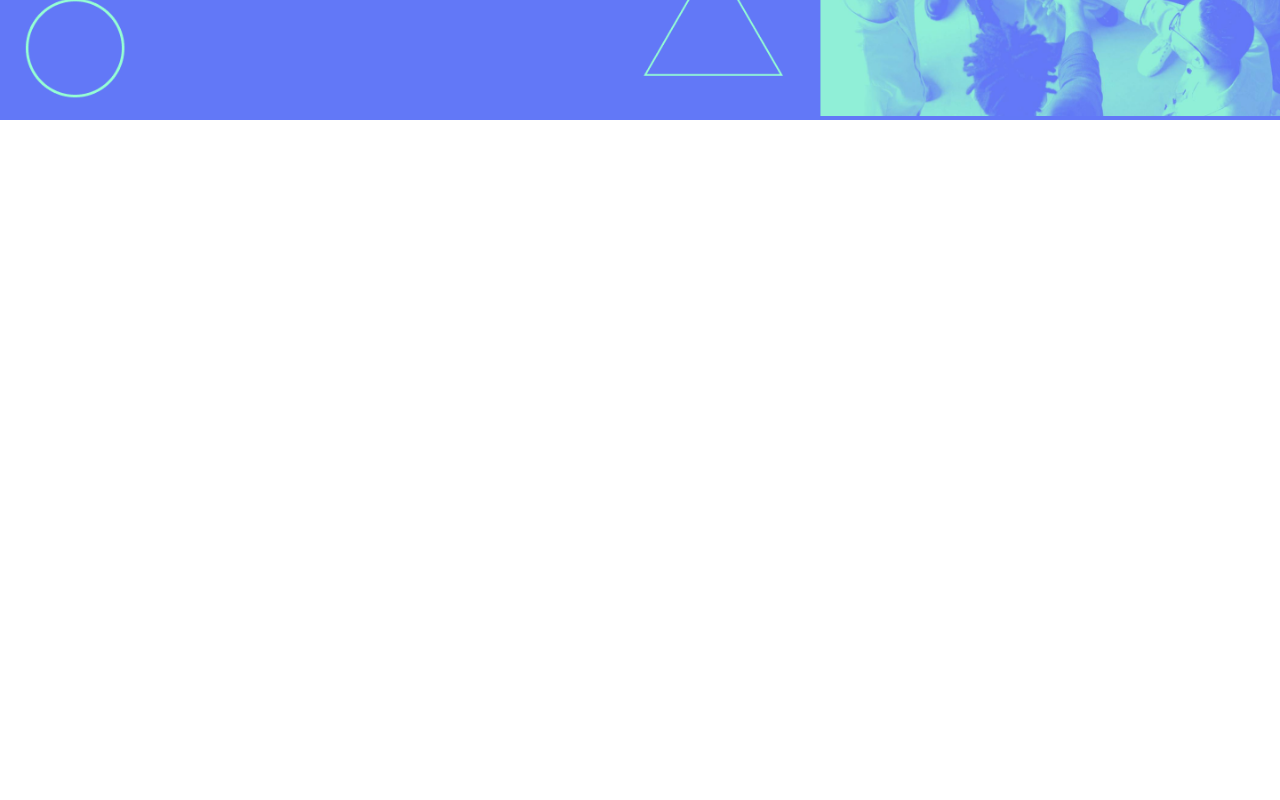
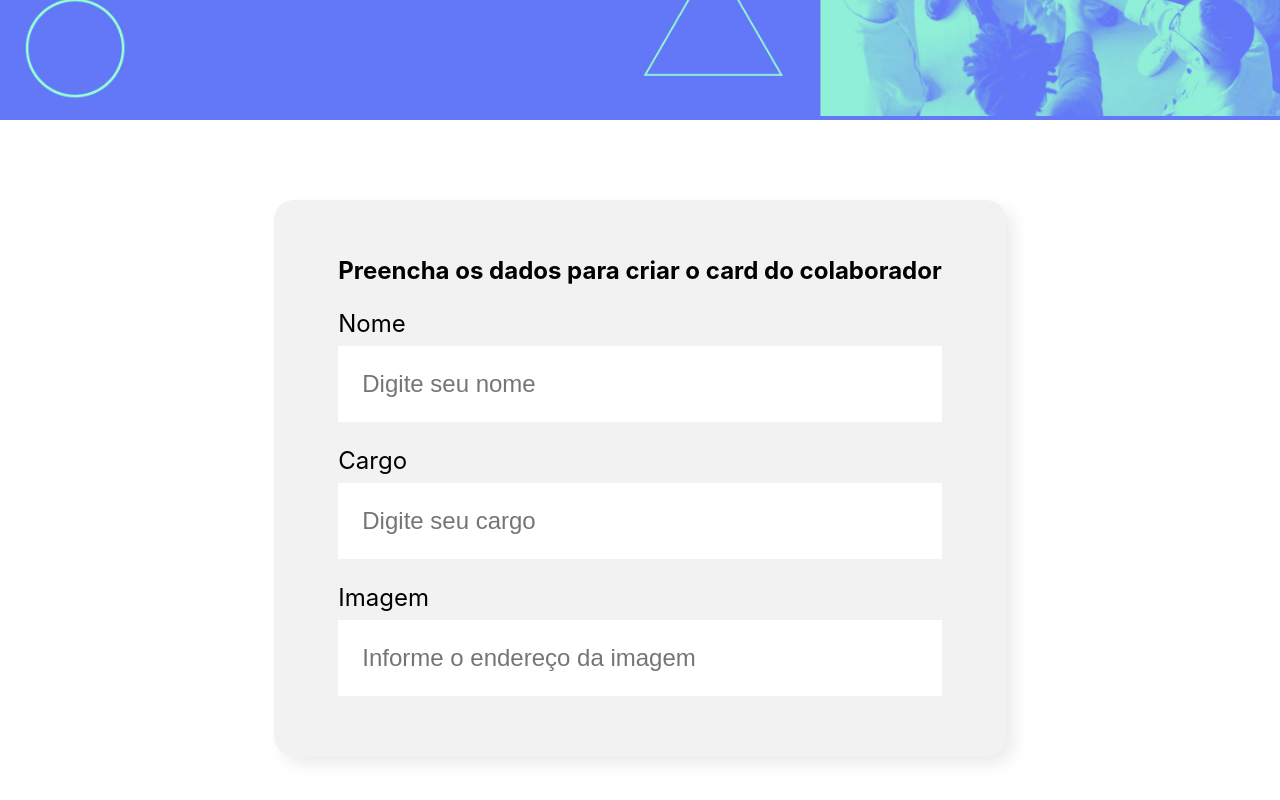
Before and after one commit to murilohenrique56/organograma, a React (Create React App) app: page / in a window 1280 px wide. Shown: the part 378-1178 px from the top of the page. Before the commit the page ends 800 px from the top, so only its background shows below. Built offline with nearby package versions, Linux system fonts and the light colour scheme.

Commit message:
feat: Criação do formulário

```diff
--- a/src/App.js
+++ b/src/App.js
@@ -1,9 +1,11 @@
-import Banner from './components/banner/banner.js';
+import Banner from "./components/banner";
+import Formulario from "./components/formulario";
 
 function App() {
   return (
     <div className="App">
       <Banner/>
+      <Formulario/>
     </div>
   );
 }
--- a/src/components/banner/Banner.js
+++ b/src/components/banner/index.js
@@ -1,4 +1,4 @@
-import "./banner.css";
+import "./Banner.css";
 
 function Banner() {
   return (
--- /dev/null
+++ b/src/components/campoTexto/CampoTexto.css
@@ -0,0 +1,19 @@
+.campo-texto {
+    margin: 24px 0;
+}
+
+.campo-texto label {
+    display: block;
+    margin-bottom: 8px;
+    font-size: 24px;
+}
+
+.campo-texto input {
+    background-color: #fff;
+    box-shadow: 10x 10x 30x rgba(0, 0, 0, 0.06);
+    width: 100%;
+    border: none;
+    font-size: 24px;
+    padding: 24px;
+    box-sizing: border-box;
+}
--- /dev/null
+++ b/src/components/campoTexto/index.js
@@ -0,0 +1,12 @@
+import './CampoTexto.css'
+
+const CampoTexto = ({label, placeholder}) => {
+    return (
+        <div className="campo-texto">
+            <label>{label}</label>
+            <input placeholder={placeholder}/>
+        </div>
+    )
+}
+
+export default CampoTexto;
--- /dev/null
+++ b/src/components/formulario/Formulario.css
@@ -0,0 +1,13 @@
+.formulario {
+    display: flex;
+    justify-content: center;
+    margin: 80px 0;
+}
+
+.formulario form {
+    max-width: 80%;
+    background-color: #f2f2f2;
+    border-radius: 20px;
+    padding: 36px 64px;
+    box-shadow: 8px 8px 16px rgba(0,0,0, 0.08);
+}
--- /dev/null
+++ b/src/components/formulario/index.js
@@ -0,0 +1,17 @@
+import CampoTexto from "../campoTexto";
+import "./Formulario.css";
+
+const Formulario = () => {
+  return (
+    <section className="formulario">
+      <form>
+        <h2>Preencha os dados para criar o card do colaborador</h2>
+        <CampoTexto label="Nome" placeholder="Digite seu nome" />
+        <CampoTexto label="Cargo" placeholder="Digite seu cargo" />
+        <CampoTexto label="Imagem" placeholder="Informe o endereço da imagem" />
+      </form>
+    </section>
+  );
+};
+
+export default Formulario;
```
